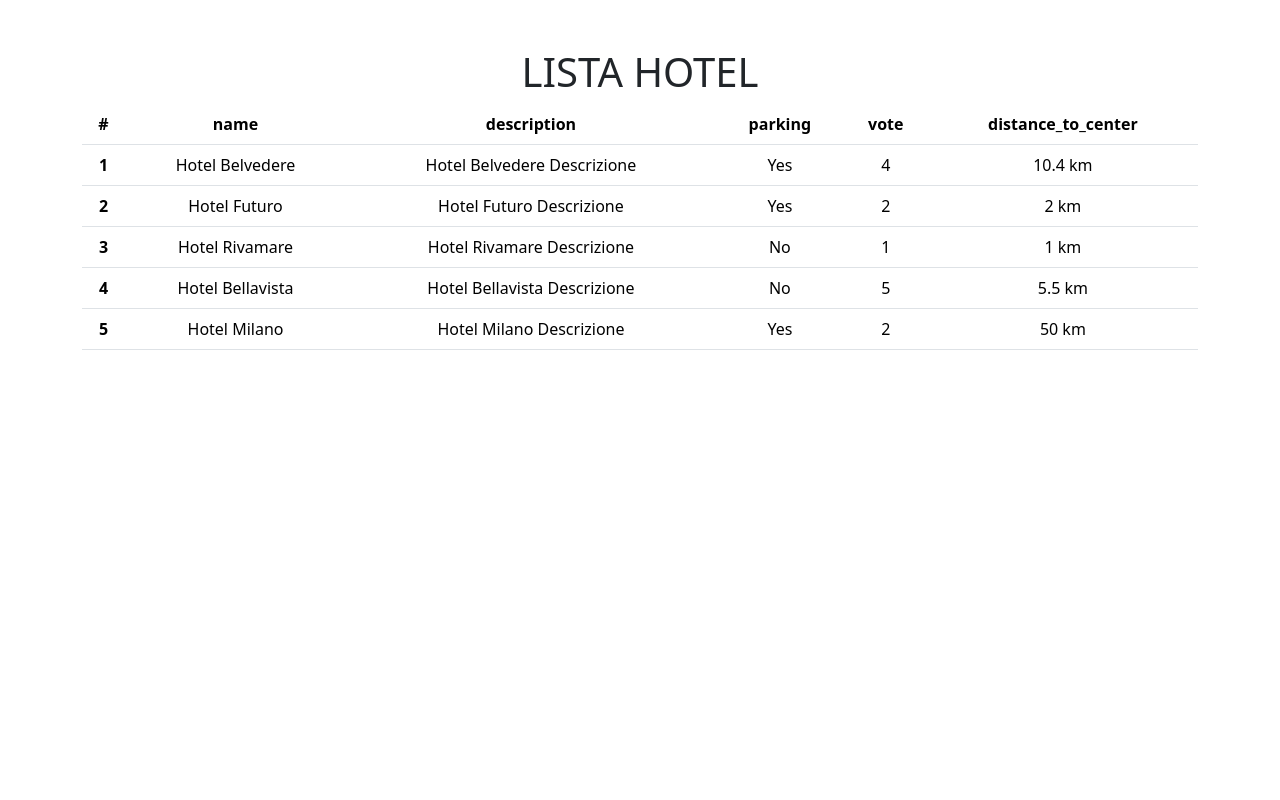
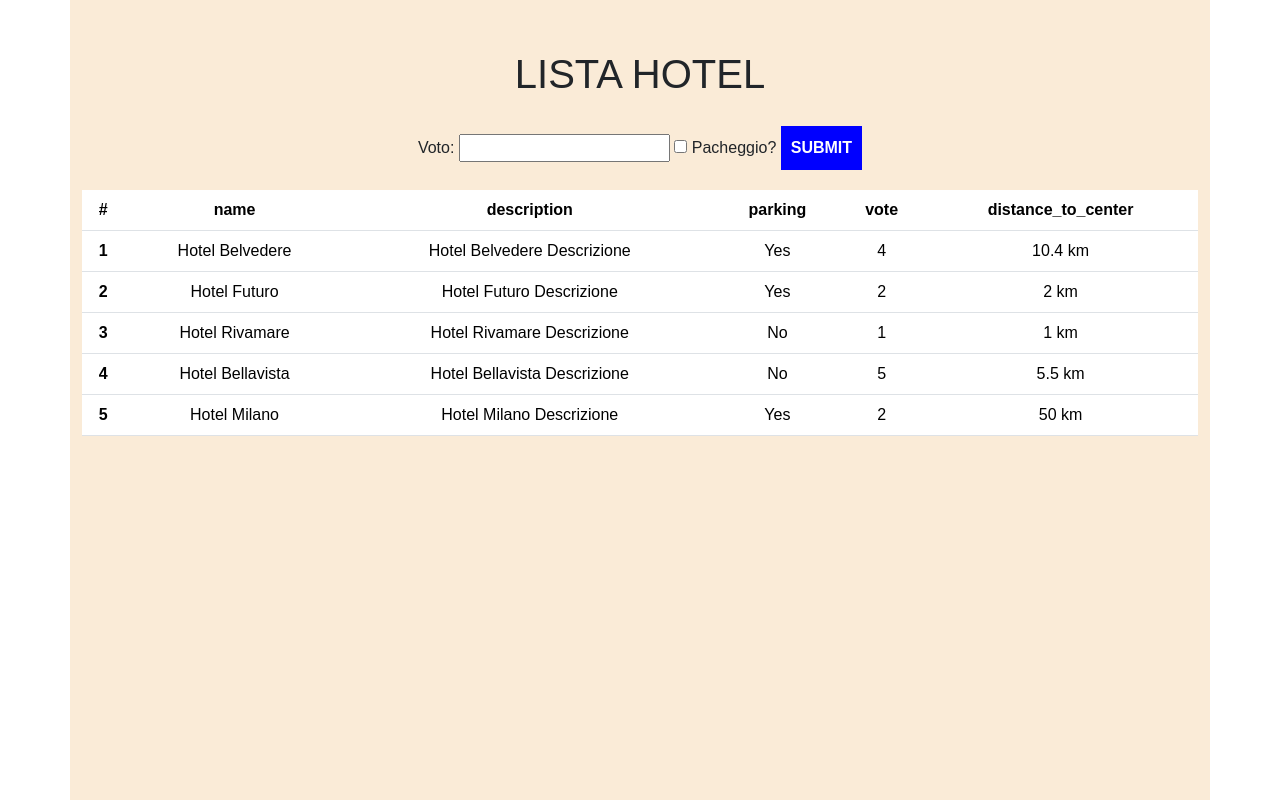
Before and after one commit to salvatorebriga/php-hotel, a PHP site: page / in a window 1280 px wide. Run offline with PHP 8.4, Linux system fonts and the light colour scheme; style sheets or scripts are compiled from the project's sources.

Commit message:
ADDED FORM AND STYLE

```diff
--- a/index.php
+++ b/index.php
@@ -50,6 +50,7 @@
 <head>
   <meta charset="UTF-8" />
   <meta name="viewport" content="width=device-width, initial-scale=1.0" />
+  <link rel="stylesheet" href="style.scss">
   <!--BOOTSTRAP CSS-->
   <link
     href="https://cdn.jsdelivr.net/npm/bootstrap@5.3.3/dist/css/bootstrap.min.css"
@@ -61,27 +62,25 @@
 
 <body>
 
-  <!--
-  <?php foreach ($hotels as $key => $hotel) : ?>
-    <div>
-      <h2> <?php echo "Hotel numero: " . ($key + 1)  ?> </h2>
-      <ul>
-      <?php foreach ($hotel as $key2 => $hote) : ?>
-          <li> <?php echo "$key2 - $hote"?></li>
-      <?php endforeach ?>
-      </ul>
-    </div>
-  <?php endforeach ?> -->
-
   <!-- TABELLA -->
-<div class="container py-5 text-center">
+<div class="container text-center">
   <h1>LISTA HOTEL</h1>
 
   <!-- FORM -->
+  <form action="index.php" method="GET">
+    <div class="form-container">
+      <label for="vote">Voto: </label>
+      <input type="text" name="vote" id="vote">
 
+      <input type="checkbox" name="parking" id="parking">
+      <label for="parking">Pacheggio?</label>
+
+      <button> SUBMIT </button>
+    </div>
+  </form>
   <!-- /FORM -->
 
-  <table class="table">
+<table class="table">
 
   <!-- CREA UN ELEMENTO TH PER OGNI CAMPO DI HOTEL_KEYS ESTRAPOLATO DAL PRIMO ELEMENTO DI HOTELS -->
 
--- /dev/null
+++ b/style.scss
@@ -0,0 +1,30 @@
+*{
+    margin: 0;
+    padding: 0;
+    box-sizing: border-box;
+    font-family: Arial, Helvetica, sans-serif;
+}
+
+.container{
+    background-color: antiquewhite;
+    height: 100vh;
+    padding: 50px;
+}
+
+.form-container{
+    padding: 20px;
+    display: block;
+}
+
+button{
+    border: none;
+    padding: 10px;
+    border-radius: 20px;
+    background-color: blue;
+    color: white;
+    font-weight: 800;
+
+    &:hover{
+        background-color: rgb(43, 43, 247);
+    }
+}
```
